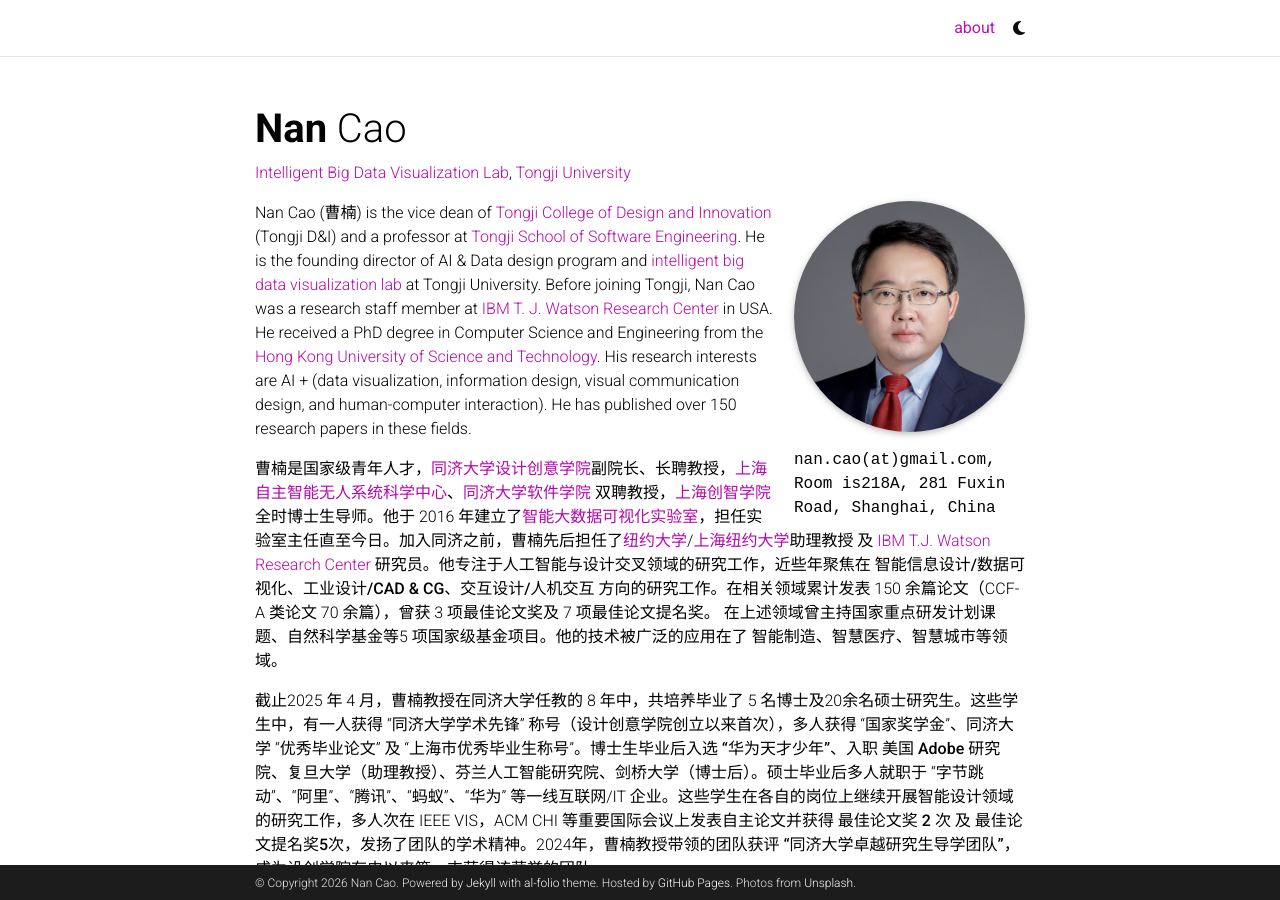
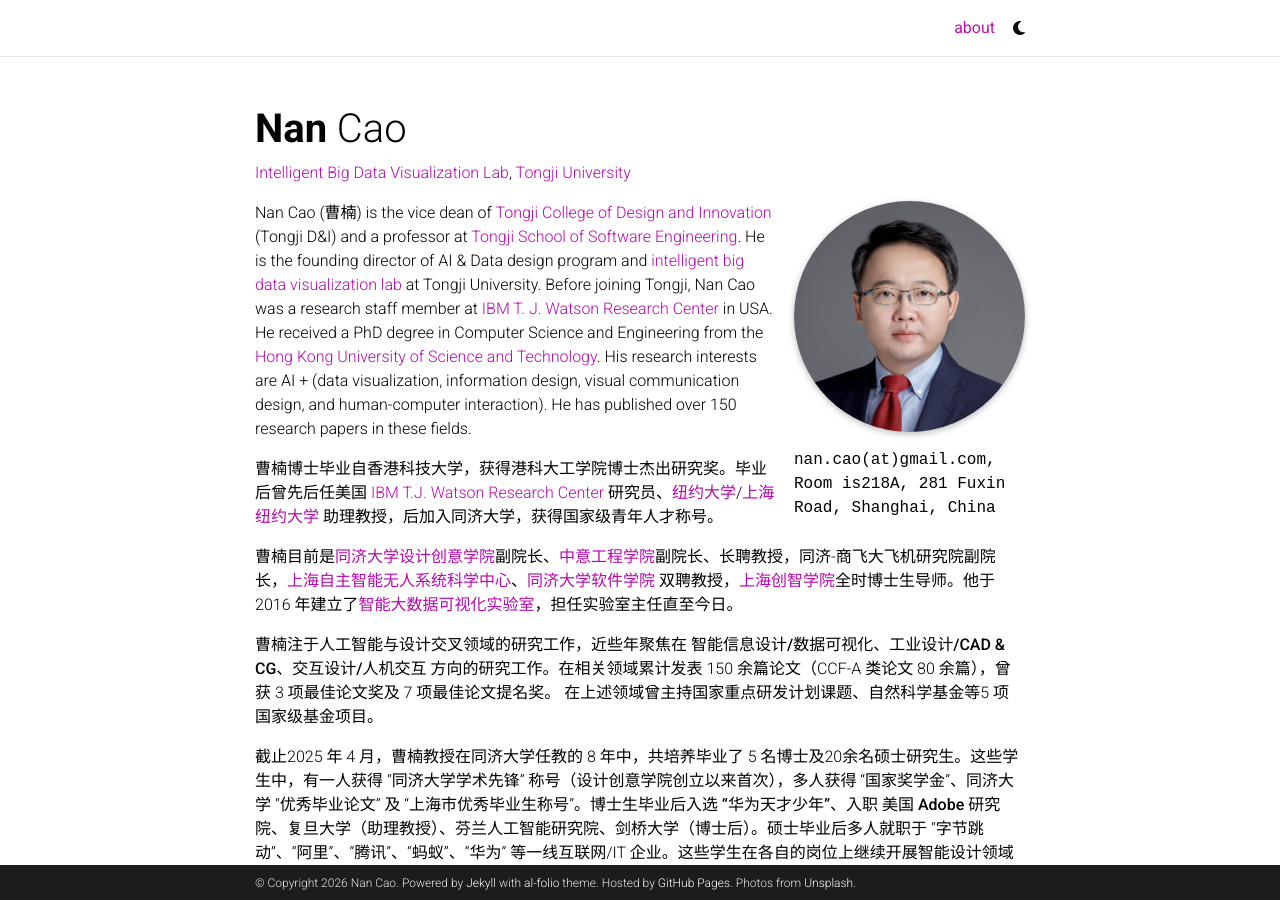
Before and after one commit to nancao/nancao.github.io, a Jekyll site: the page built from _pages/about.md, in a window 1280 px wide and 900 px high. Built offline with Jekyll 4.4.1, drawn with Linux system fonts in a browser that asks for light colours; full-size pictures stand in for the smaller copies a plugin makes; comment, search, counter and statistics services are not loaded; a style sheet for code colours, icons or effects is not loaded.

Commit message:
Update about.md

```diff
--- a/_pages/about.md
+++ b/_pages/about.md
@@ -18,7 +18,11 @@
 ---
 Nan Cao (曹楠) is the vice dean of [Tongji College of Design and Innovation](https://tjdi.tongji.edu.cn/) (Tongji D&I) and a professor at [Tongji School of Software Engineering](https://sse.tongji.edu.cn/index.htm). He is the founding director of AI & Data design program and [intelligent big data visualization lab](https://idvxlab.com/) at Tongji University. Before joining Tongji, Nan Cao was a research staff member at [IBM T. J. Watson Research Center](https://research.ibm.com/labs/watson/) in USA. He received a PhD degree in Computer Science and Engineering from the [Hong Kong University of Science and Technology](https://hkust.edu.hk/). His research interests are AI + (data visualization, information design, visual communication design, and human-computer interaction). He has published over 150 research papers in these fields.
 
-曹楠是国家级青年人才，[同济大学设计创意学院](https://tjdi.tongji.edu.cn/)副院长、长聘教授，[上海自主智能无人系统科学中心](https://srias.tongji.edu.cn/)、[同济大学软件学院](https://sse.tongji.edu.cn/) 双聘教授，[上海创智学院](https://admissions.sii.edu.cn/)全时博士生导师。他于 2016 年建立了[智能大数据可视化实验室](https://idvxlab.com/)，担任实验室主任直至今日。加入同济之前，曹楠先后担任了[纽约大学](https://www.nyu.edu/)/[上海纽约大学](https://shanghai.nyu.edu/)助理教授 及 [IBM T.J. Watson Research Center](https://research.ibm.com/labs/yorktown-heights) 研究员。他专注于人工智能与设计交叉领域的研究工作，近些年聚焦在 **智能信息设计/数据可视化、工业设计/CAD & CG、交互设计/人机交互** 方向的研究工作。在相关领域累计发表 150 余篇论文（CCF-A 类论文 70 余篇），曾获 3 项最佳论文奖及 7 项最佳论文提名奖。 在上述领域曾主持国家重点研发计划课题、自然科学基金等5 项国家级基金项目。他的技术被广泛的应用在了 智能制造、智慧医疗、智慧城市等领域。
+曹楠博士毕业自香港科技大学，获得港科大工学院博士杰出研究奖。毕业后曾先后任美国 [IBM T.J. Watson Research Center](https://research.ibm.com/labs/yorktown-heights) 研究员、[纽约大学](https://www.nyu.edu/)/[上海纽约大学](https://shanghai.nyu.edu/) 助理教授，后加入同济大学，获得国家级青年人才称号。
+
+曹楠目前是[同济大学设计创意学院](https://tjdi.tongji.edu.cn/)副院长、[中意工程学院](https://tjsic.tongji.edu.cn/)副院长、长聘教授，同济-商飞大飞机研究院副院长，[上海自主智能无人系统科学中心](https://srias.tongji.edu.cn/)、[同济大学软件学院](https://sse.tongji.edu.cn/) 双聘教授，[上海创智学院](https://admissions.sii.edu.cn/)全时博士生导师。他于 2016 年建立了[智能大数据可视化实验室](https://idvxlab.com/)，担任实验室主任直至今日。
+
+曹楠注于人工智能与设计交叉领域的研究工作，近些年聚焦在 **智能信息设计/数据可视化、工业设计/CAD & CG、交互设计/人机交互** 方向的研究工作。在相关领域累计发表 150 余篇论文（CCF-A 类论文 80 余篇），曾获 3 项最佳论文奖及 7 项最佳论文提名奖。 在上述领域曾主持国家重点研发计划课题、自然科学基金等5 项国家级基金项目。
 
 截止2025 年 4 月，曹楠教授在同济大学任教的 8 年中，共培养毕业了 5 名博士及20余名硕士研究生。这些学生中，有一人获得 “**同济大学学术先锋**” 称号（设计创意学院创立以来首次），多人获得 “**国家奖学金**”、同济大学 “**优秀毕业论文**” 及 “**上海市优秀毕业生称号**”。博士生毕业后入选 **“华为天才少年”**、入职 **美国 Adobe 研究院**、**复旦大学（助理教授）**、**芬兰人工智能研究院**、**剑桥大学（博士后）**。硕士毕业后多人就职于 “字节跳动”、“阿里”、“腾讯”、“蚂蚁”、“华为” 等一线互联网/IT 企业。这些学生在各自的岗位上继续开展智能设计领域的研究工作，多人次在 IEEE VIS，ACM CHI 等重要国际会议上发表自主论文并获得 **最佳论文奖 2 次** 及 **最佳论文提名奖5次**，发扬了团队的学术精神。2024年，曹楠教授带领的团队获评 **“同济大学卓越研究生导学团队”**， 成为设创学院有史以来第一支获得该荣誉的团队。
 
```
